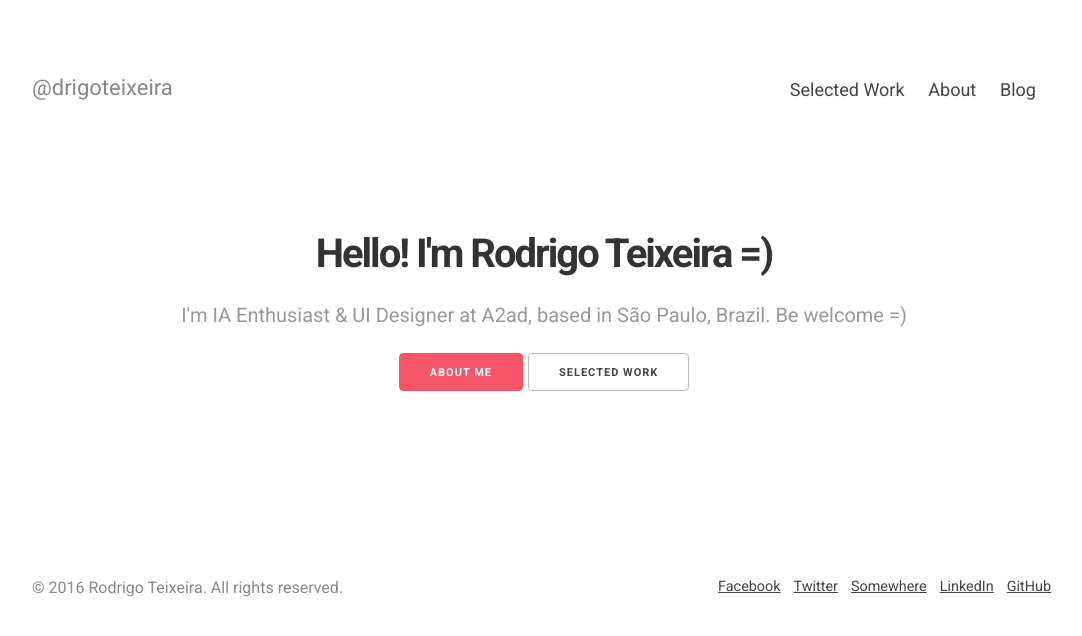
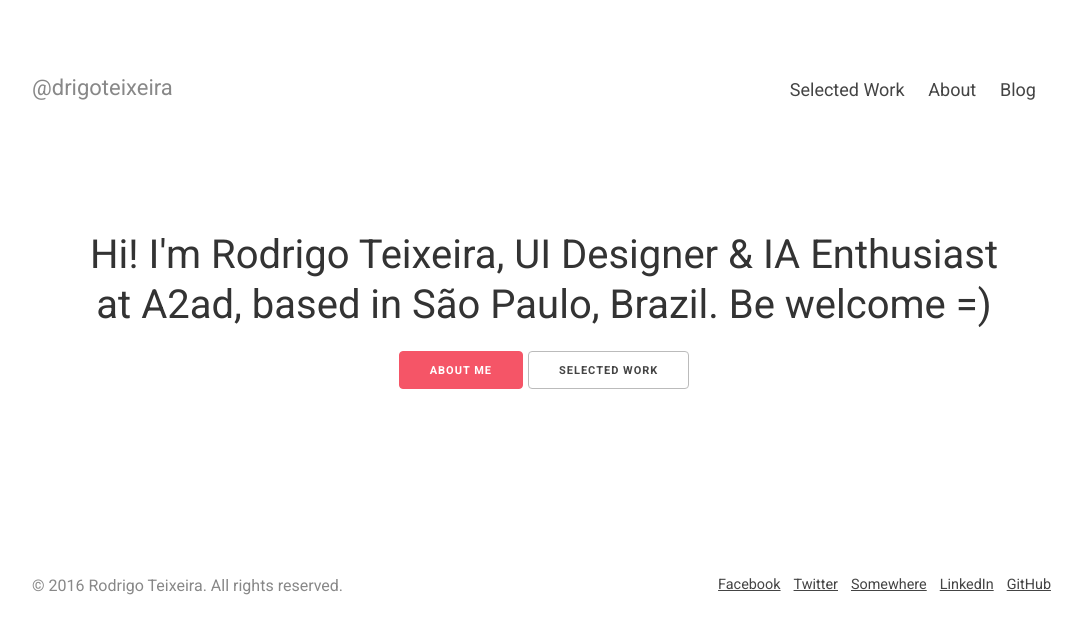
Before and after one commit to drigoteixeira/drigoteixeira.github.io, a Jekyll site: the page built from index.html, in a window 1280 px wide. Shown: the top 636 px of the page, without its empty margins (96-1178 px from the left). Built offline with Jekyll 4.4.1, drawn with Linux system fonts in a browser that asks for light colours; nearby versions of some CDN libraries.

Commit message:
Update homepage

```diff
--- a/index.html
+++ b/index.html
@@ -8,8 +8,8 @@ layout: home
 
 	<div class="tagline">
 
-		<h1>Hello! I'm Rodrigo Teixeira =)</h1>
-		<p>I'm IA Enthusiast &amp; UI Designer at A2ad, based in São Paulo, Brazil. Be welcome =) </p>
+		<h1>Hi! I'm Rodrigo Teixeira, UI Designer &amp; IA Enthusiast at A2ad, based in São Paulo, Brazil. Be welcome =)</h1>
+		<p> </p>
 		<p>
 			<a href="/about/" class="button button-primary">About me</a>
 			<a href="/selectedwork/" class="button">Selected Work</a>
--- a/style.scss
+++ b/style.scss
@@ -187,16 +187,18 @@ line-height: 28px;
 }
 
 .tagline {
-  padding: 30px 0;
+  padding: 30px 40px;
   margin-bottom: 40px;
 }
 
 .tagline h1 {
   font-size: 40px;
-  letter-spacing: -2px;
   margin-bottom: 20px;
+  letter-spacing: normal;
   margin-top: 0;
   text-align: center;
+  font-weight: normal;
+  line-height: 50px;
 }
 
 .tagline p {
```
